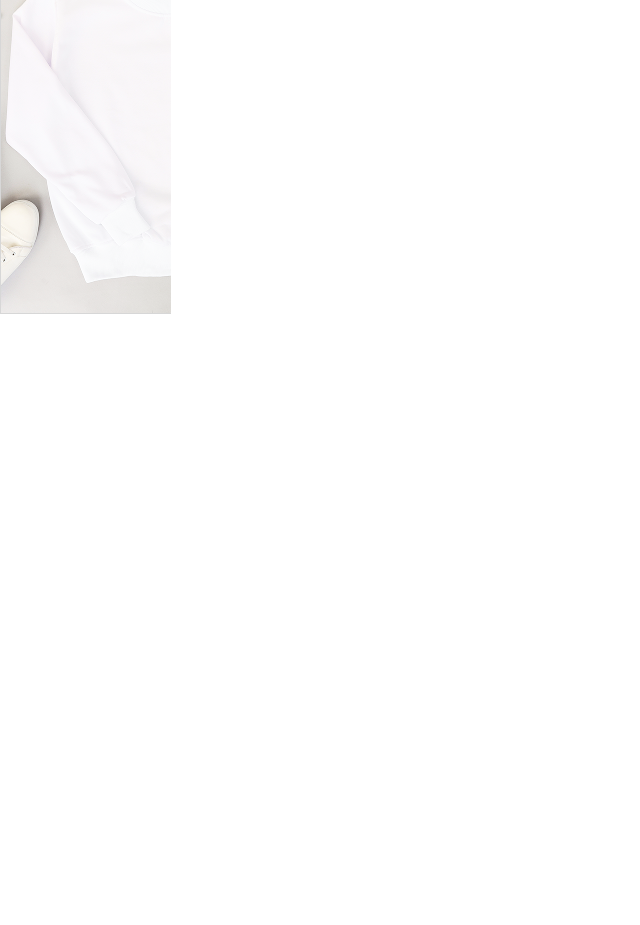
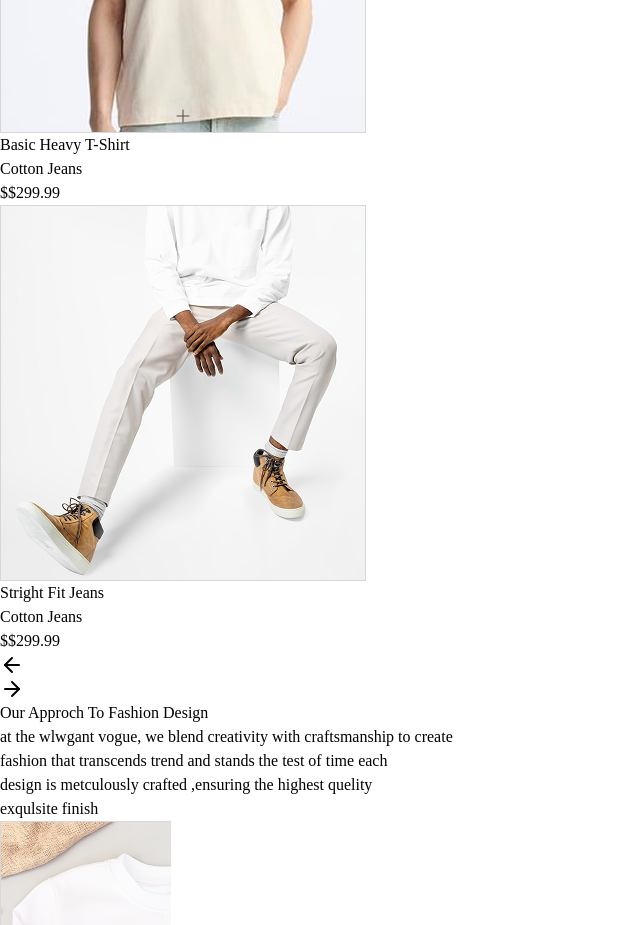
Before and after one commit to faris-dm/Amir-cloth-shop, a React (Vite) app: page / in a window 1280 px wide. Shown: the part 6280-7205 px from the top of the page, without its empty margins (0-640 px from the left). Before the commit the page ends 6594 px from the top, so only its background shows below. Built offline with nearby package versions, Linux system fonts and the light colour scheme.

Commit message:
feat add some  width in the  top corner

```diff
--- a/src/pages/Home.jsx
+++ b/src/pages/Home.jsx
@@ -41,6 +41,20 @@ const smallImages = [
     price: "$299.99",
     material: "Cotton Jeans",
     img: WhiteMan,
+  },
+  {
+    id: 12,
+    title: "Basic Heavy T-Shirt",
+    price: "$299.99",
+    material: "Cotton Jeans",
+    img: WhiteMan,
+  },
+  {
+    id: 11,
+    title: "Stright Fit Jeans",
+    price: "$299.99",
+    material: "Cotton Jeans",
+    img: SitMan,
   },
 ];
 
@@ -267,9 +281,9 @@ function Home() {
 
       <div className="flex items-end justify-between my-7">
         <section className="font-gork">
-          <h3 className="text-2xl font-[1000] text-[#282828]">XlV</h3>
-          <h3 className="text-2xl font-[900] text-[#282828]">COLLECTIONS</h3>
-          <h3 className="text-2xl font-[200] text-[#282828]">23-24</h3>
+          <h3 className="text-3xl  font-[1000] text-[#282828]">XlV</h3>
+          <h3 className="text-3xl  font-[900] text-[#282828]">COLLECTIONS</h3>
+          <h3 className="text-3xl py-1 font-[200] text-[#282828]">23-24</h3>
           <div className="flex items-center gap-5 text-sm my-4 text-[#b0b0b0]">
             <h4 className=" hover:underline cursor-pointer"> ALL</h4>
             <h4 className=" hover:underline cursor-pointer"> Men</h4>
@@ -292,24 +306,24 @@ function Home() {
         {smallImages.map((items) => (
           <div
             key={items.id}
-            className="inline-block w-1/2 sm:w-1/3 md:w-[calc(25%-1rem)] h-[300px] mx-3 p-2 align-top cursor-pointer hover:scale-105 ease-in-out duration-300"
+            className="inline-block w-1/2 sm:w-1/3 md:w-[calc(25%-1rem)]  mx-3 p-2 align-top cursor-pointer hover:scale-105 ease-in-out duration-300"
           >
             <div className="bg-white rounded-md shadow-md h-full flex flex-col justify-between my-5">
               <img
                 src={items.img}
                 alt={items.alt}
-                className="w-full h-48 rounded-md"
+                className="w-full h-80 rounded-md"
               />
               <div className="flex justify-between items-start gap-5 px-2">
-                <div>
-                  <h3 className="text-lg font-show truncate text-sm">
+                <div className="py-5">
+                  <h3 className="text-lg font-show truncate text-sm ">
                     {items.title}
                   </h3>
                   <p className="text-xs text-gray-500 font-gork truncate ">
                     {items.material}
                   </p>
                 </div>
-                <p className="text-pink-600 font-bold text-xs">
+                <p className="text-pink-600 font-bold text-xs py-5">
                   ${items.price}
                 </p>
               </div>
@@ -332,7 +346,7 @@ function Home() {
       </div>
 
       <h2 className="text-center capitaliz font-gork   font-[400] text-2xl my-6 text-[#282828]">
-        Our Approch To Fashion DEsign
+        Our Approch To Fashion Design
       </h2>
 
       <div className="lowercase text-gray-500  font-gork text-sm ">
```
